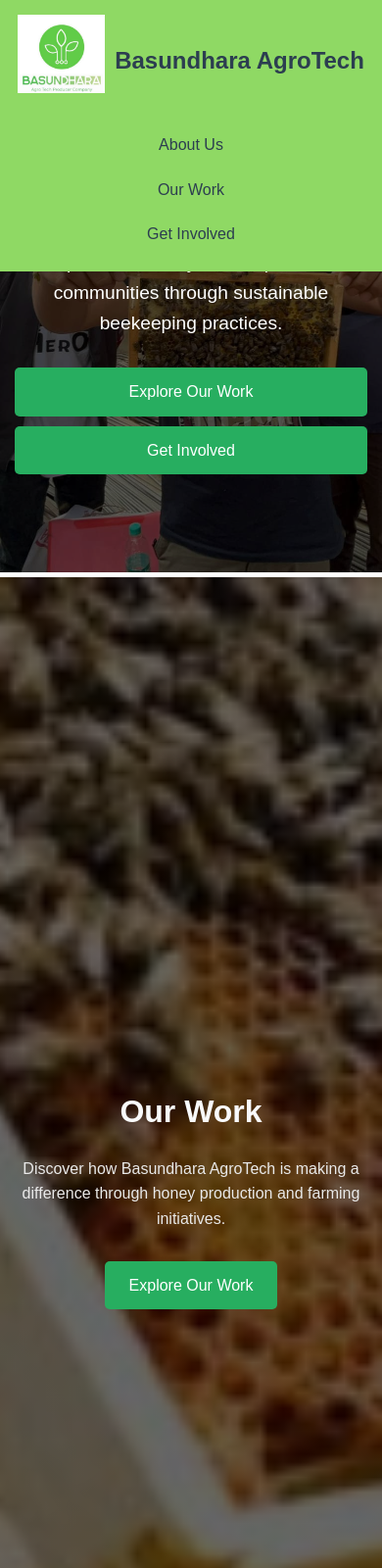
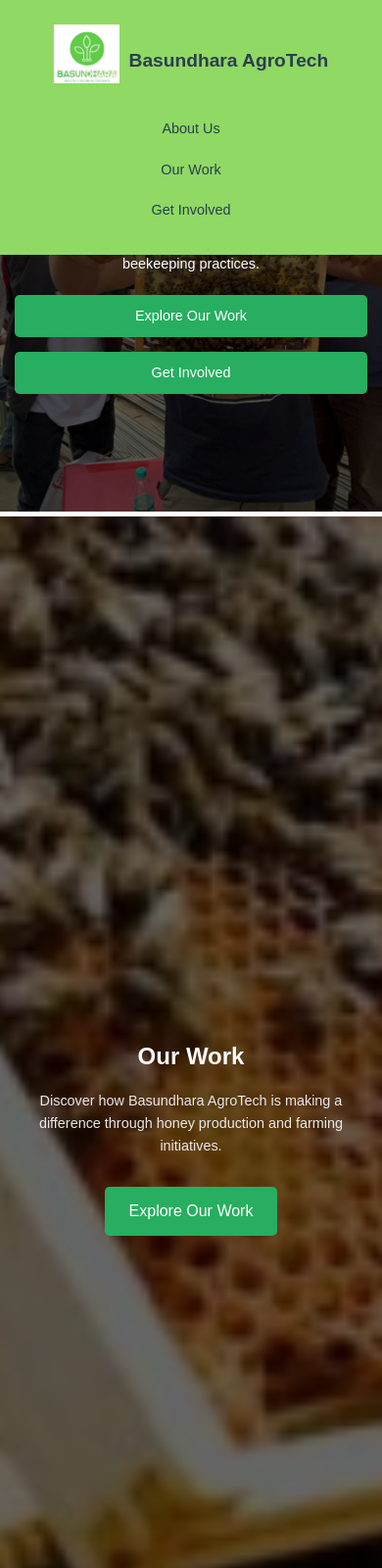
Before and after one commit to Titu69/BasundharaAgrotech, a plain HTML site: page index.html in a window 390 px wide. Shown: the top 1600 px of the page at 98% size. Drawn offline with Linux system fonts and the light colour scheme.

Commit message:
Add files via upload

```diff
--- a/styles.css
+++ b/styles.css
@@ -208,7 +208,7 @@ footer.contact a {
     text-decoration: none;
 }
 
-/* Responsive Design */
+/* Responsive Design
 @media screen and (max-width: 768px) {
     .navbar .container {
         flex-direction: column;
@@ -236,4 +236,156 @@ footer.contact a {
         flex-direction: column;
         gap: 10px;
     }
+}*/
+
+/* Responsive Design */
+@media screen and (max-width: 768px) {
+    /* Navbar */
+    .navbar .container {
+        flex-direction: column;
+        align-items: center;
+    }
+
+    .nav-links {
+        margin-top: 10px;
+        flex-direction: column;
+        align-items: center;
+    }
+
+    .nav-links li {
+        margin: 10px 0;
+    }
+
+    /* Hero Section */
+    .hero {
+        padding: 120px 15px;
+    }
+
+    .hero h1 {
+        font-size: 1.8rem;
+        margin-bottom: 15px;
+    }
+
+    .hero p {
+        font-size: 1rem;
+        margin-bottom: 20px;
+    }
+
+    .cta-buttons {
+        flex-direction: column;
+        gap: 15px;
+    }
+
+    /* Scroll Page Sections */
+    .scroll-page {
+        padding: 40px 10px;
+    }
+
+    .scroll-page h2 {
+        font-size: 1.8rem;
+        margin-bottom: 15px;
+    }
+
+    .scroll-page p {
+        font-size: 1rem;
+        max-width: 90%;
+    }
+
+    /* Get Involved Section */
+    .get-involved {
+        padding: 30px 15px;
+    }
+
+    .form label {
+        text-align: left;
+        font-size: 0.9rem;
+    }
+
+    .form input {
+        padding: 8px;
+        font-size: 0.9rem;
+    }
+
+    .form button {
+        padding: 10px;
+        font-size: 1rem;
+    }
+
+    /* Footer */
+    footer.contact {
+        padding: 20px 15px;
+    }
+
+    footer.contact h2 {
+        font-size: 1.5rem;
+    }
+
+    footer.contact p {
+        font-size: 1rem;
+        margin-bottom: 10px;
+    }
 }
+
+@media screen and (max-width: 480px) {
+    /* Navbar */
+    .navbar .container {
+        padding: 10px;
+    }
+
+    .logo img {
+        height: 60px;
+    }
+
+    .logo-text {
+        font-size: 1.2rem;
+    }
+
+    .nav-links li {
+        margin: 8px 0;
+    }
+
+    .nav-links a {
+        font-size: 0.9rem;
+    }
+
+    /* Hero Section */
+    .hero h1 {
+        font-size: 1.5rem;
+    }
+
+    .hero p {
+        font-size: 0.9rem;
+    }
+
+    .cta-buttons a {
+        padding: 10px 20px;
+        font-size: 0.9rem;
+    }
+
+    /* Scroll Page Sections */
+    .scroll-page h2 {
+        font-size: 1.5rem;
+    }
+
+    .scroll-page p {
+        font-size: 0.9rem;
+    }
+
+    /* Get Involved Section */
+    .form input {
+        font-size: 0.8rem;
+    }
+
+    .form button {
+        font-size: 0.9rem;
+    }
+
+    /* Footer */
+    footer.contact h2 {
+        font-size: 1.3rem;
+    }
+
+    footer.contact p {
+        font-size: 0.8rem;
+    }
+}
```
